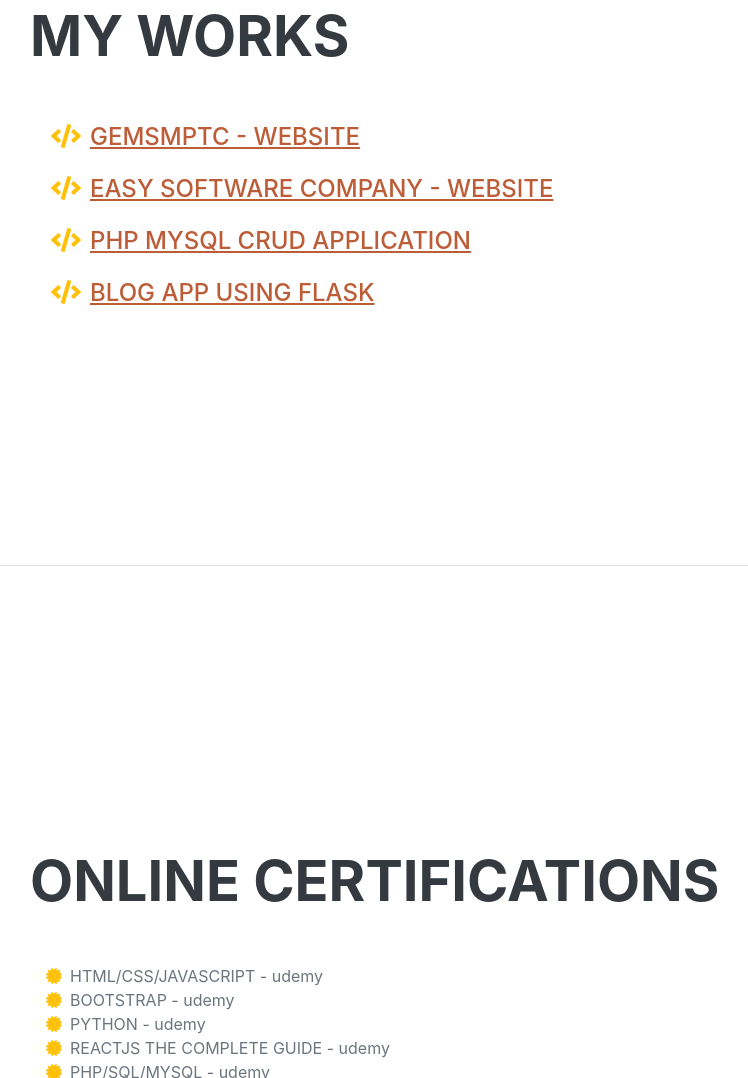
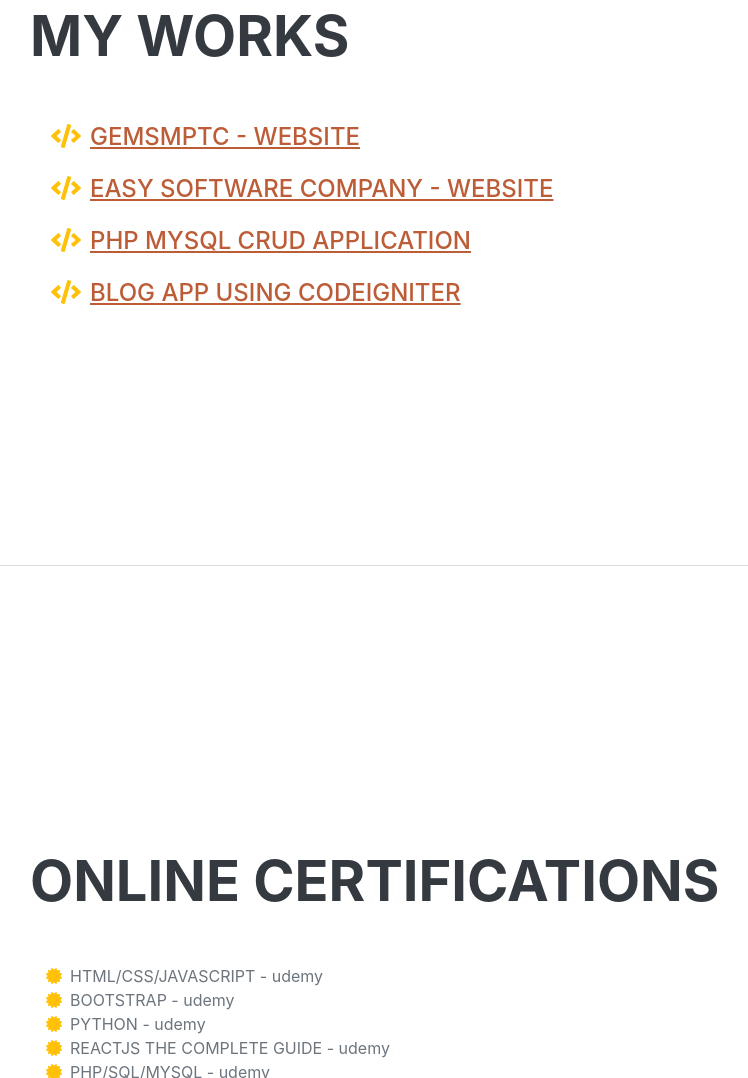
Before and after one commit to Eliyaser/eliyaser_resume, a plain HTML site: page index.html in a window 1280 px wide. Shown: the part 3439-4517 px from the top of the page, without its empty margins (290-1038 px from the left). Drawn offline with nearby package versions, Linux system fonts and the light colour scheme; a web font is replaced by a local one.

Commit message:
changeing the blog sit  php codignitor

```diff
--- a/index.html
+++ b/index.html
@@ -197,7 +197,7 @@
 
                         <li class="mb-3">
                             <span class="fa-li"><i class="fas fa-code text-warning"></i></span>
-                            <a href="https://github.com/Eliyaser/flsk_blog" class="link-primary">Blog App Using Flask</a>
+                            <a href="http://eliyaser.42web.io/ciblog/" class="link-primary">Blog App Using Codeigniter</a>
 
                         </li>
                     </ul>
```
